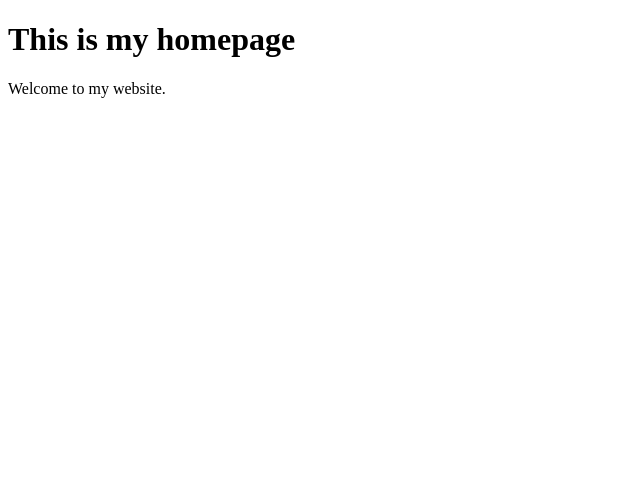
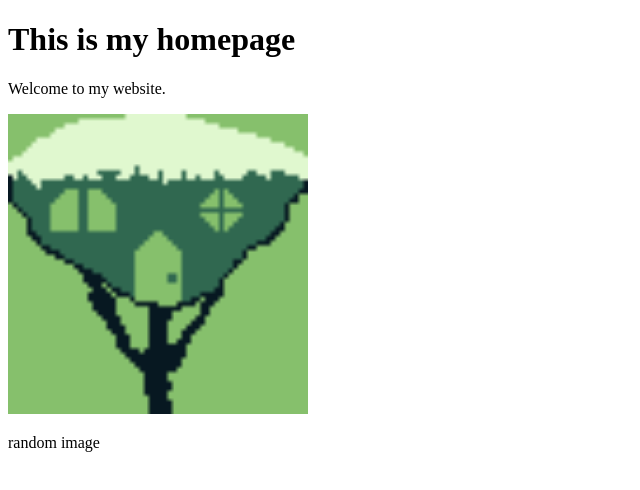
Before and after one commit to carrieannbartlett/My-new-repo, a plain HTML site: page index.html in a window 1280 px wide. Shown: the whole page, without its empty margins (0-640 px from the left). Drawn offline with Linux system fonts and the light colour scheme.

Commit message:
image added
image added to homepage

```diff
--- a/index.html
+++ b/index.html
@@ -8,5 +8,7 @@
 <body>
     <h1>This is my homepage</h1>
     <p>Welcome to my website.</p>
+    <img class="image" src="./boggleHouse.png" width="300">
+    <p>random image</p>
 </body>
 </html>
```
Also changed, not shown: boggleHouse.png (added).
